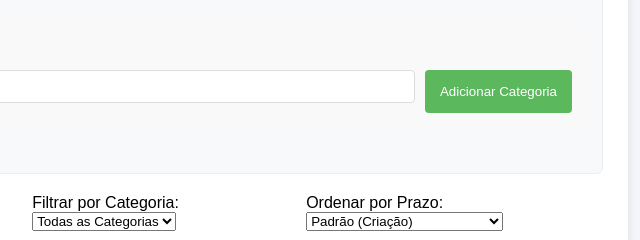
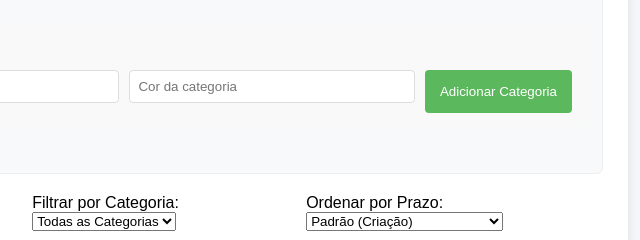
Before and after one commit to dscdiegodev/lista-tarefas, a plain HTML site: page frontend/view/login/dashboard/dashboard.html in a window 1280 px wide. Shown: the part 484-724 px from the top of the page, 437-1077 px from the left. Drawn offline with Linux system fonts and the light colour scheme; no server answers; sample sign-in values are in the browser's storage.

Commit message:
feat: adição de input de cor form categorias

```diff
--- a/frontend/view/login/dashboard/dashboard.html
+++ b/frontend/view/login/dashboard/dashboard.html
@@ -55,6 +55,7 @@
                     <h3>Gerenciar Categorias</h3>
                     <form id="formNovaCategoria">
                         <input type="text" id="nomeNovaCategoria" placeholder="Nome da nova categoria" required>
+                        <input type="text" id="corNovaCategoria" placeholder="Cor da categoria" required>
                         <button class="btn-categoria" type="submit">Adicionar Categoria</button>
                     </form>
                 </div>
```
